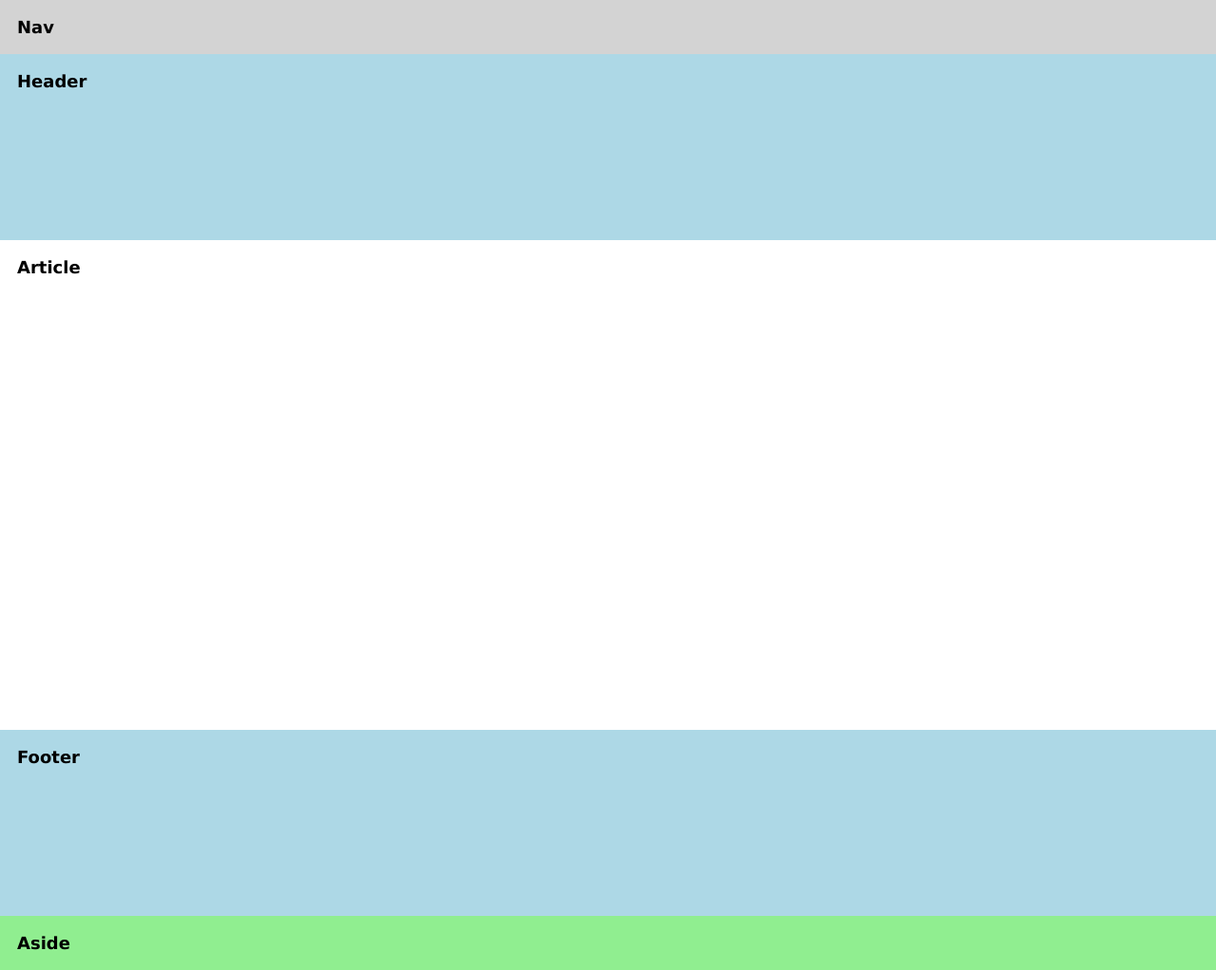
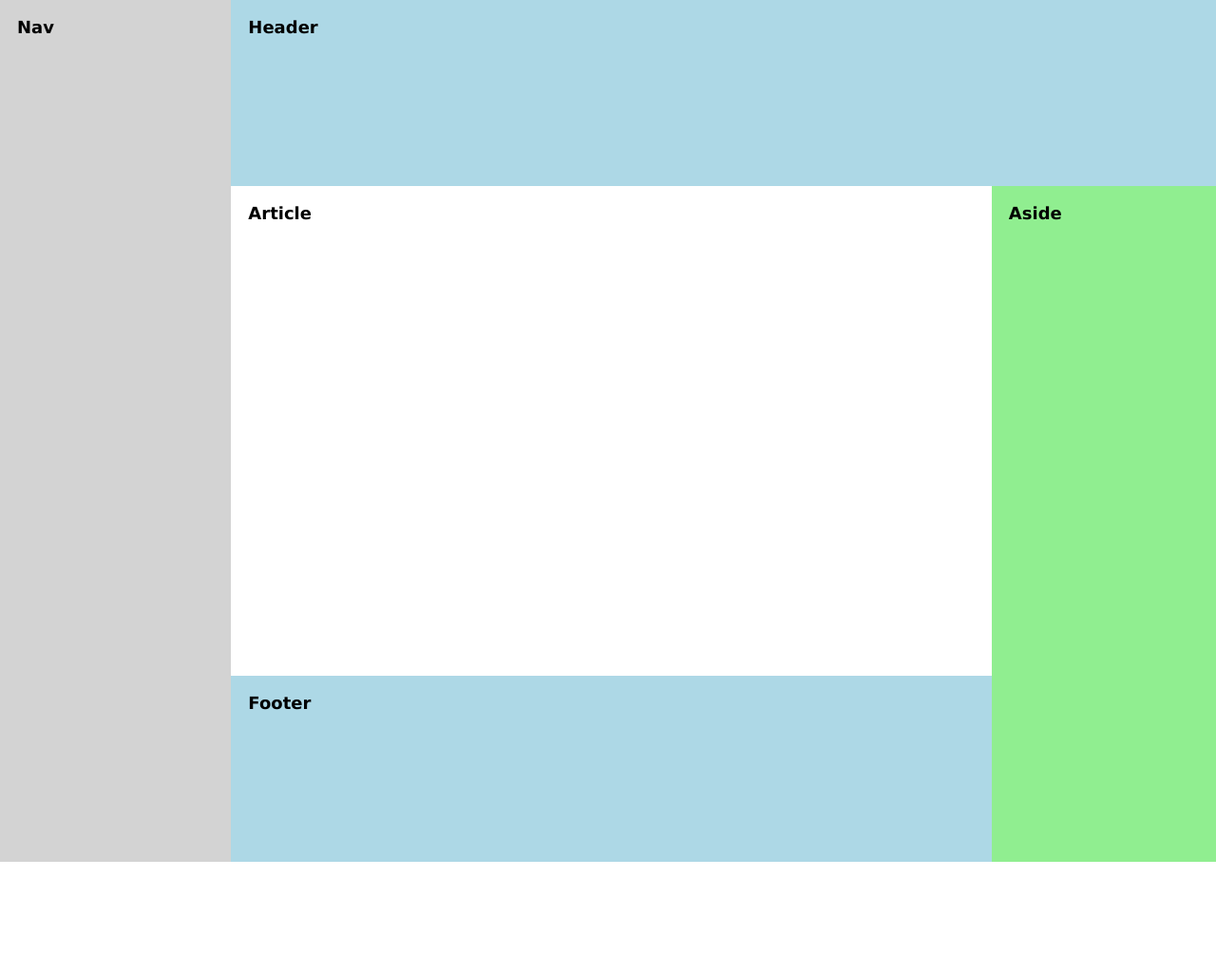
Before and after one commit to samfernandes03/TW-MOD3-EX6, a plain HTML site: page Layout 03/index.html in a window 1280 px wide. Shown: the whole page at 95% size. After the commit the page ends 908 px from the top, so only its background shows below. Drawn offline with Linux system fonts and the light colour scheme.

Commit message:
added changes to .css file

```diff
--- a/Layout 03/styles.css
+++ b/Layout 03/styles.css
@@ -1,4 +1,6 @@
 body {
+    display: flex;
+    flex-direction: row;
     font-family: Verdana, Geneva, Tahoma, sans-serif;
     font-size: 18px;
     font-weight: bold;
@@ -8,13 +10,23 @@ body {
 
 .outer-col-1 {
     background: lightgray;
+    flex: 1;
 }
 
-.outer-col-2 {}
+.outer-col-2 {
+    display: flex;
+    flex-direction: column;
+    flex: 5;
+}
 
-.inner-row {}
+.inner-row {
+    display: flex;
+    flex-direction: row;
+}
 
-.inner-col {}
+.inner-col {
+    flex: 4;
+}
 
 .inner-row article {
     min-height: 60vh;
@@ -22,6 +34,7 @@ body {
 
 .inner-row aside {
     background: lightgreen;
+    flex: 1;
 }
 
 header,
```
